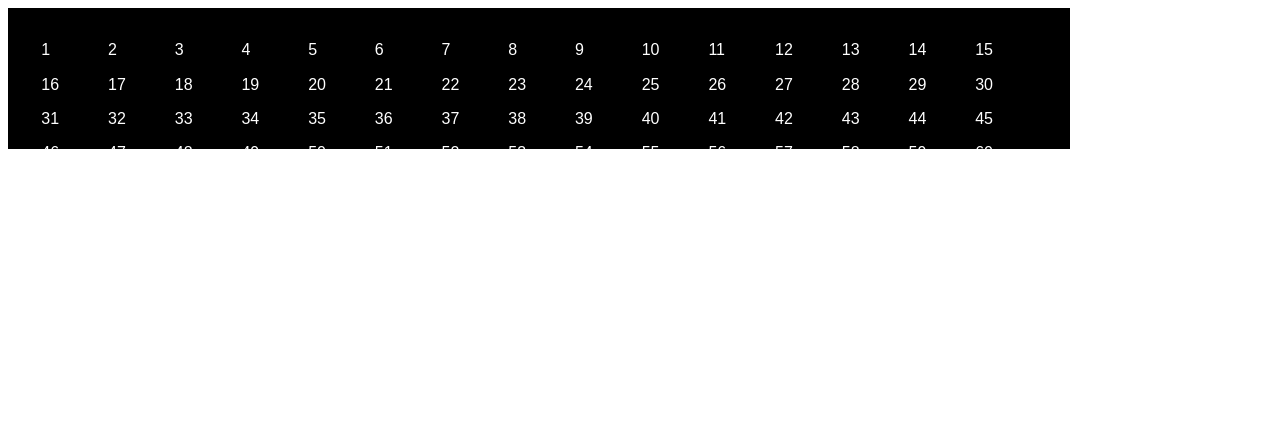
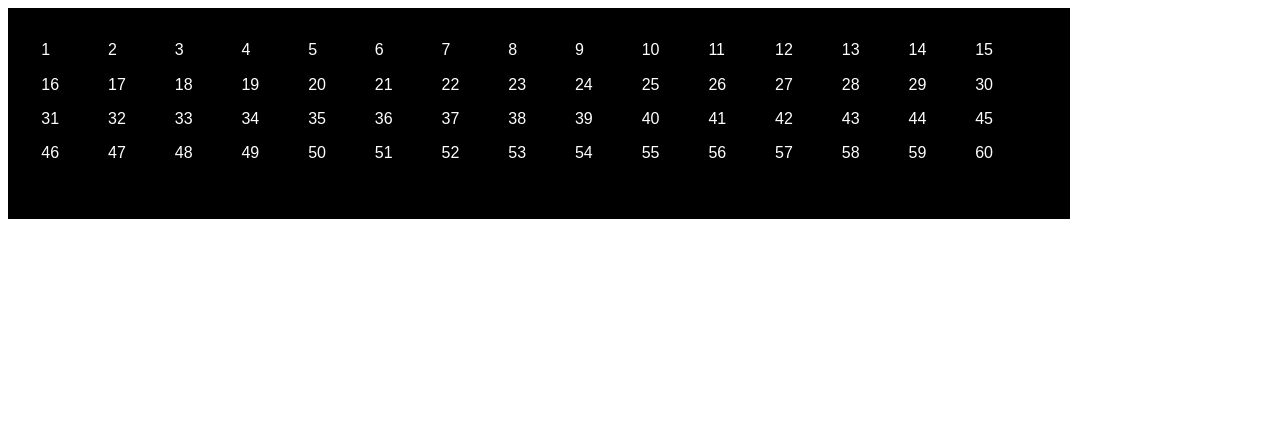
Before and after one commit to cmdrlias/guessing-game, a plain HTML site: page index.html in a window 1280 px wide. Drawn offline with nearby package versions, Linux system fonts and the light colour scheme.

Commit message:
Update style.css

```diff
--- a/style.css
+++ b/style.css
@@ -1,13 +1,13 @@
 html, body {
   font-family: sans-serif;
   max-width: 100%;
-  height: 50%;
+  height: 100%;
 }
 
 .box {
   display: block;
   width: 80%;
-  height: 45%;
+  height: 20%;
   background-color: #000;
   padding: 2%;
 }
```
